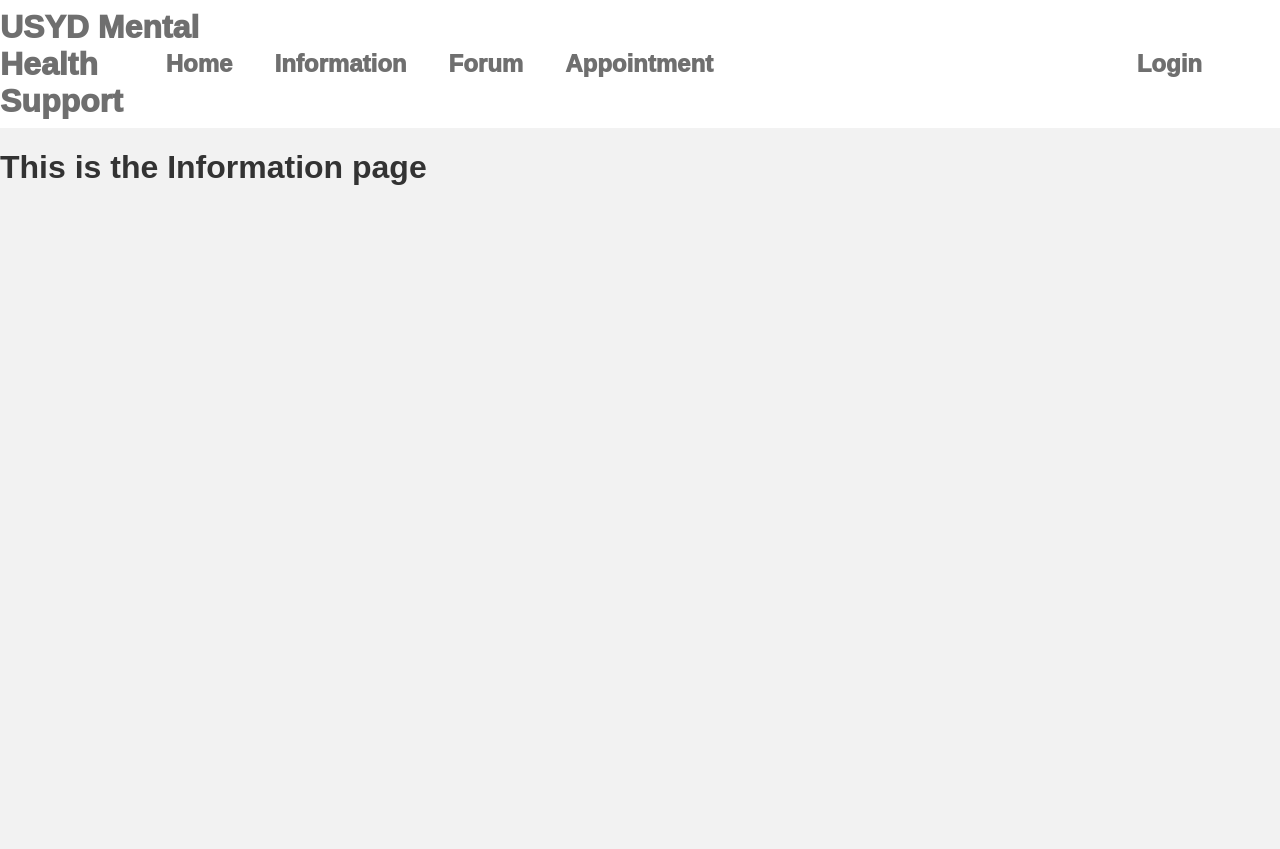
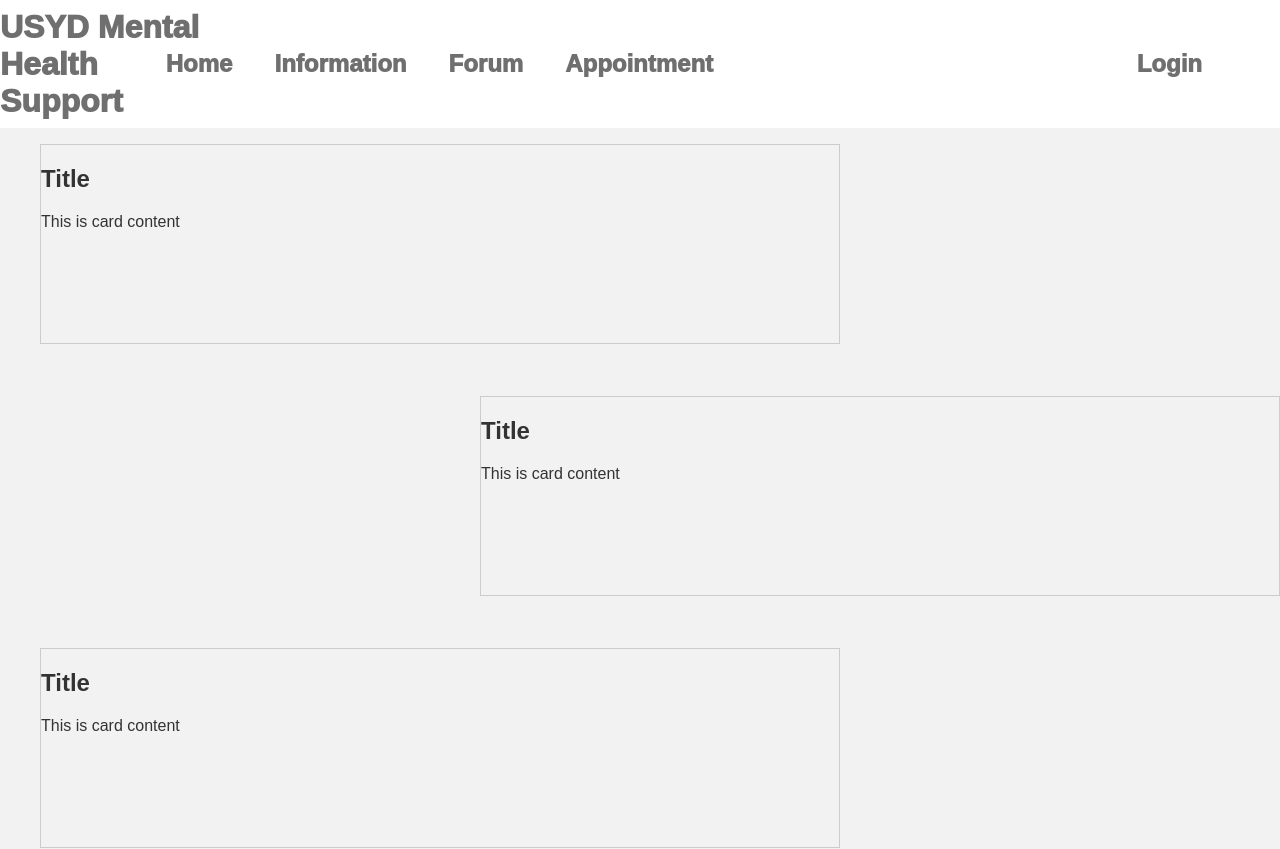
Before and after one commit to BrianXu0623/Mental-Health-Website, a React (Create React App) app in the folder frontend/mental_health_website/: page /information in a window 1280 px wide. Shown: the top 849 px of the page. Before the commit the page ends 800 px from the top, so only its background shows below. Built offline with nearby package versions, Linux system fonts and the light colour scheme.

Commit message:
update on information.js
added cards to information page

```diff
--- a/frontend/mental_health_website/src/pages/Home.js
+++ b/frontend/mental_health_website/src/pages/Home.js
@@ -1,5 +1,7 @@
+import React from 'react';
+
 const Home = () => {
-    return <h1>This is the Homepage</h1>;
+    <>This is Home page</>
   };
 
   export default Home;
--- /dev/null
+++ b/frontend/mental_health_website/src/pages/Information.css
@@ -0,0 +1,24 @@
+.information-card{
+    border: 1px solid #ccc;
+    padding: '16px';
+    margin: '16px';
+    width: 800px;
+    height: 200px;
+}
+
+.card-container{
+    display: grid;
+    grid-gap: 20px;
+    border-radius: 10px;
+}
+
+.card-list-left{
+    justify-self: left;
+    align-items: left;
+}
+
+.card-list-right{
+    justify-self: right;
+    align-items: end;
+    transition: left 0.3s ease-in-out;
+}
--- a/frontend/mental_health_website/src/pages/Information.js
+++ b/frontend/mental_health_website/src/pages/Information.js
@@ -1,5 +1,39 @@
+import React from 'react'
+import "./Information.css"
+
 const Information = () => {
-    return <h1>This is the Information page</h1>;
+    return (
+      <div className='card-container'>
+        <ul className='card-list-left'>
+          <div className="information-card">
+            <h2>Title</h2>
+            <p>This is card content</p>
+          </div>
+        </ul>
+
+        <ul className='card-list-right'>
+          <div className="information-card">
+            <h2>Title</h2>
+            <p>This is card content</p>
+          </div>
+        </ul>
+
+        <ul className='card-list-left'>
+          <div className="information-card">
+            <h2>Title</h2>
+            <p>This is card content</p>
+          </div>
+        </ul>
+
+        <ul className='card-list-right'>
+          <div className="information-card">
+            <h2>Title</h2>
+            <p>This is card content</p>
+          </div>
+        </ul>
+      </div>
+
+    );
   };
 
   export default Information;
--- a/frontend/mental_health_website/src/pages/Login.css
+++ b/frontend/mental_health_website/src/pages/Login.css
@@ -10,8 +10,12 @@
     .loginPageTitle{
         font-size: 2rem;
         text-align: center;
+        padding-bottom: 40px;
     }
 
     .loginForm{
         align-self: center;
+        margin: 20px;
+        align-items: stretch;
+
     }
--- a/frontend/mental_health_website/src/pages/Navbar.js
+++ b/frontend/mental_health_website/src/pages/Navbar.js
@@ -4,47 +4,37 @@
 
 
 function Navbar() {
-
-  const [click, setClick] = useState(false);
-
-  const menuIconClick = () => setClick(!click);
-
-  const closeMenu = () => setClick(false);
-
   return (
     <>
       <nav className="nav">
         <div className='navbar-container'>
           <Link to="/" className="website-title">USYD Mental<br />Health Support</Link>
-          <div className='menu-icon' onClick={menuIconClick}>
-            <i className={click ? 'fas fa-times' : 'fas fa-bars'} />
-          </div>
-          <ul className={click ? 'nav-menu active' : 'nav-menu'}>
+          <ul className='nav-menu'>
             <li className='nav-item'>
-              <Link to='/' className='nav-links' onClick={closeMenu}>
+              <Link to='/' className='nav-links'>
                 Home
               </Link>
             </li>
             <li className='nav-item'>
-              <Link to='/information' className='nav-links' onClick={closeMenu}>
+              <Link to='/information' className='nav-links'>
                 Information
               </Link>
             </li>
             <li className='nav-item'>
-              <Link to='/forum' className='nav-links' onClick={closeMenu}>
+              <Link to='/forum' className='nav-links'>
                 Forum
               </Link>
             </li>
             <li className='nav-item'>
-              <Link to='/appointment' className='nav-links' onClick={closeMenu}>
+              <Link to='/appointment' className='nav-links'>
                 Appointment
               </Link>
             </li>
 
           </ul>
-          <ul className={click ? 'nav-menu active' : 'nav-menu'}>
+          <ul className='nav-menu'>
             <li className='nav-item'>
-              <Link to='/login' className='nav-links' onClick={closeMenu}>
+              <Link to='/login' className='nav-links'>
                 Login
               </Link>
             </li>
```
